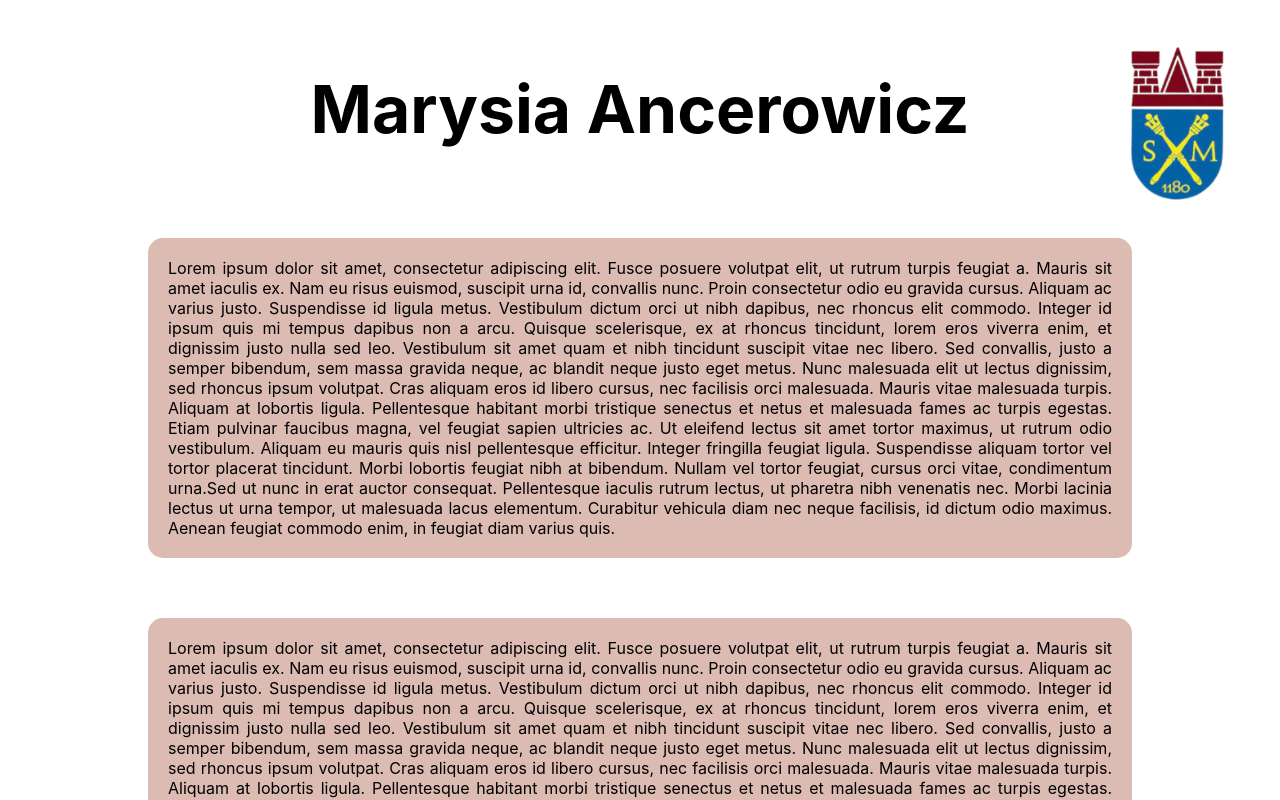
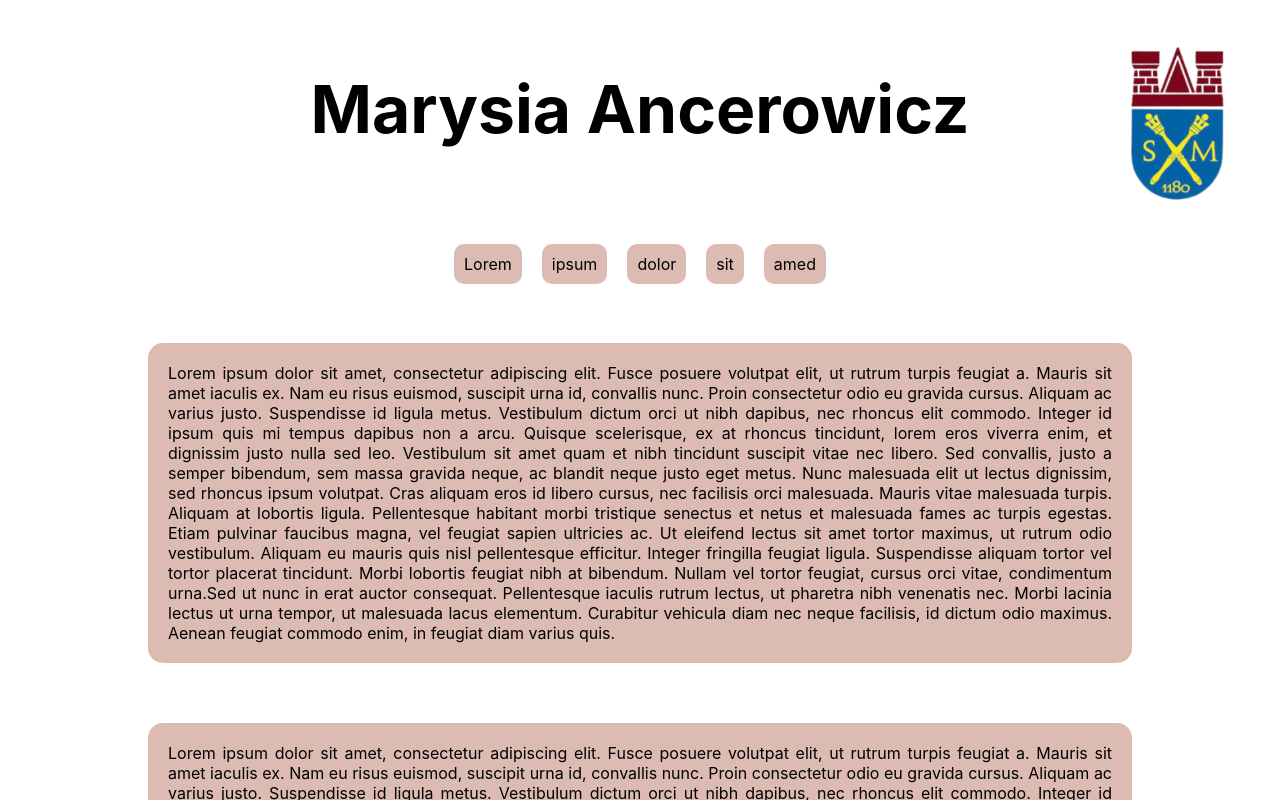
Before and after one commit to Duracyq/debate-website, a React (Create React App) app: page / in a window 1280 px wide. Shown: the top 800 px of the page. Built offline with nearby package versions, Linux system fonts and the light colour scheme.

Commit message:
added nav panel & buttons

```diff
--- a/src/App.css
+++ b/src/App.css
@@ -11,6 +11,30 @@ body {
   min-height: 100%;
   position: relative;
   height: 100px;
+}
+
+.nav {
+  display: flex;
+  width: 100%;
+  justify-content: center;
+}
+
+.nav ul {
+  display: flex;
+  list-style: none;
+  padding: 0;
+}
+
+.nav ul li {
+  padding: 10px;
+  margin: 10px;
+  background-color: #dcbbb3;
+  border-radius: 10px;
+}
+
+.nav ul li:hover {
+  background-color: #99827c;
+  cursor: pointer;
 }
 
 .container {
--- a/src/App.js
+++ b/src/App.js
@@ -31,6 +31,19 @@ function App({ lorem }) {
           <img id="herb" src={herb} alt="herb" />
           <h1>Marysia Ancerowicz</h1>
         </div>
+
+        {/* nav-pannel */}
+        <div className="nav">
+          <ul>
+            <li>Lorem</li>
+            <li>ipsum</li>
+            <li>dolor</li>
+            <li>sit</li>
+            <li>amed</li>
+          </ul>
+        </div>
+        {/* nav-pannel */}
+
 
         <div className="container">
           {/* placeholder */}
```
